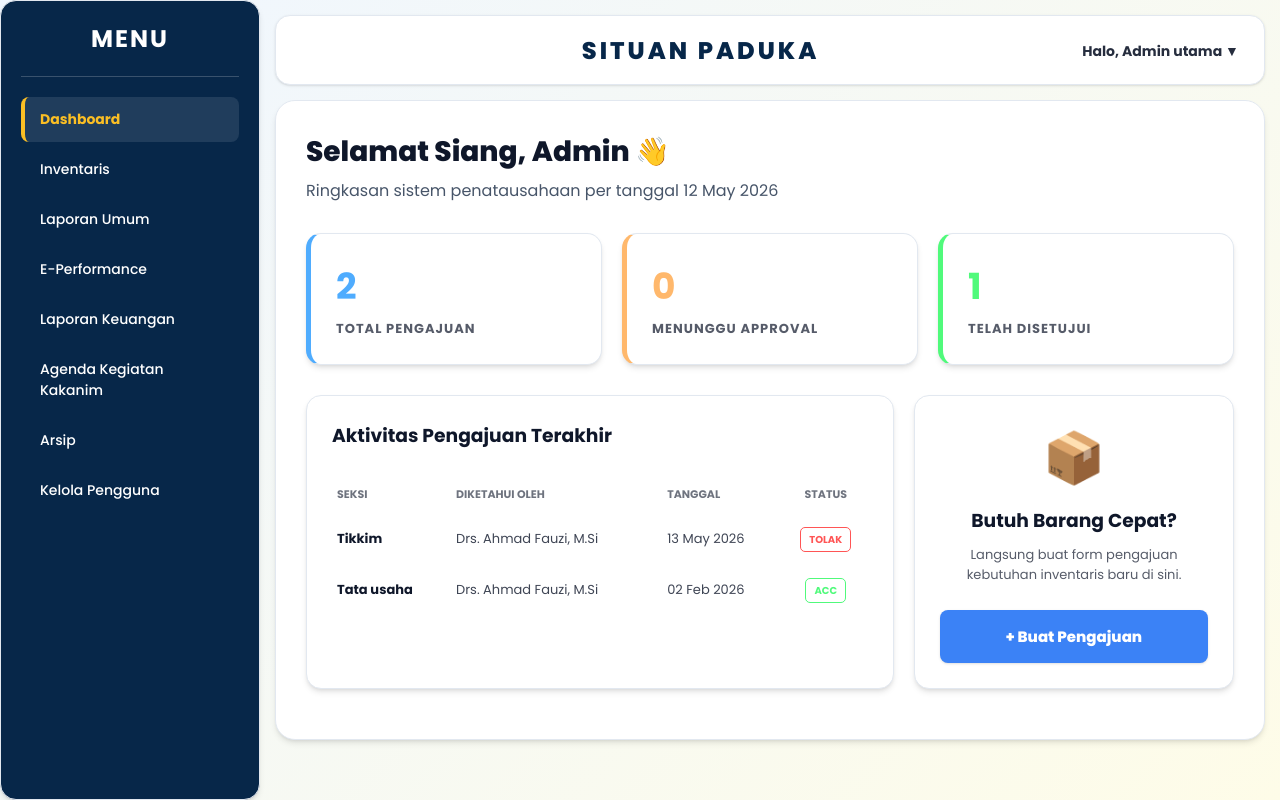
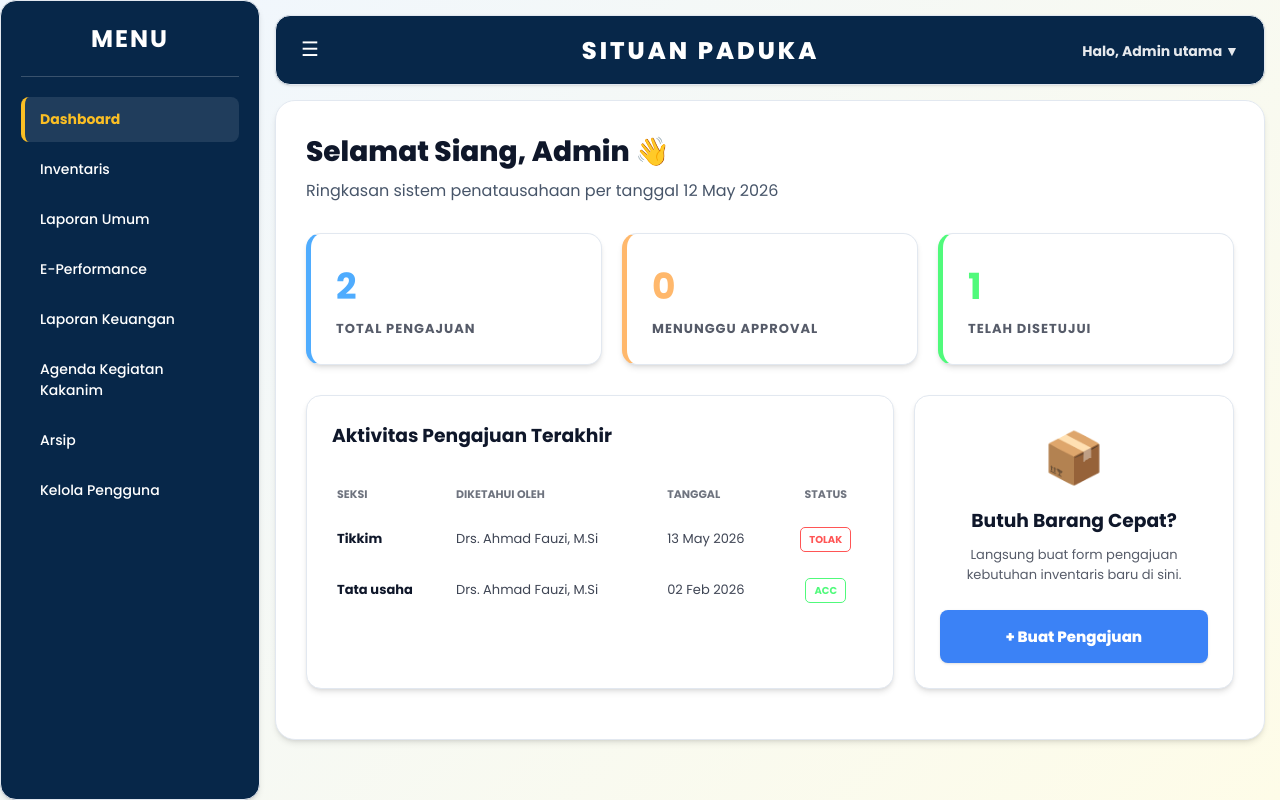
Before and after one commit to rehanzhaky/website, a PHP site: page /index.php in a window 1280 px wide. Run offline with PHP 8.4, Linux system fonts and the light colour scheme; a user stored in the database is signed in; data comes from the database, SQL or seed files in the repository.

Commit message:
test commit

```diff
--- a/assets/css/style.css
+++ b/assets/css/style.css
@@ -260,7 +260,7 @@ body {
     align-items: center;
     justify-content: space-between;
     padding: 0 25px;
-    background: var(--bg-primary);
+    background: #072749;
     border: 1px solid var(--border-color);
     box-shadow: var(--shadow-sm);
 }
@@ -269,7 +269,7 @@ body {
     font-size: 24px;
     font-weight: 800;
     letter-spacing: 3px;
-    color: #072749;
+    color: #ffffff;
 }
 
 .content-wrapper {
--- a/layouts/navbar.php
+++ b/layouts/navbar.php
@@ -1,6 +1,6 @@
 <nav class="navbar glass">
     <div class="nav-left">
-        <button id="toggleBtn" style="background:none; border:none; color:white; cursor:pointer; font-size: 20px;">☰</button>
+        <button id="toggleBtn" style="background:none; border:none; color:#ffffff; cursor:pointer; font-size: 20px;">☰</button>
     </div>
 
     <div class="nav-brand">
@@ -8,7 +8,7 @@
     </div>
 
     <div class="nav-right header-profile" onclick="toggleDropdown(event)">
-        <span style="font-size: 14px; opacity: 0.9; font-weight: bold;">
+        <span style="font-size: 14px; opacity: 0.9; font-weight: bold; color: #ffffff;">
             Halo, <?= $_SESSION['nama_lengkap'] ?? 'Admin' ?> ▼
         </span>
 
```
